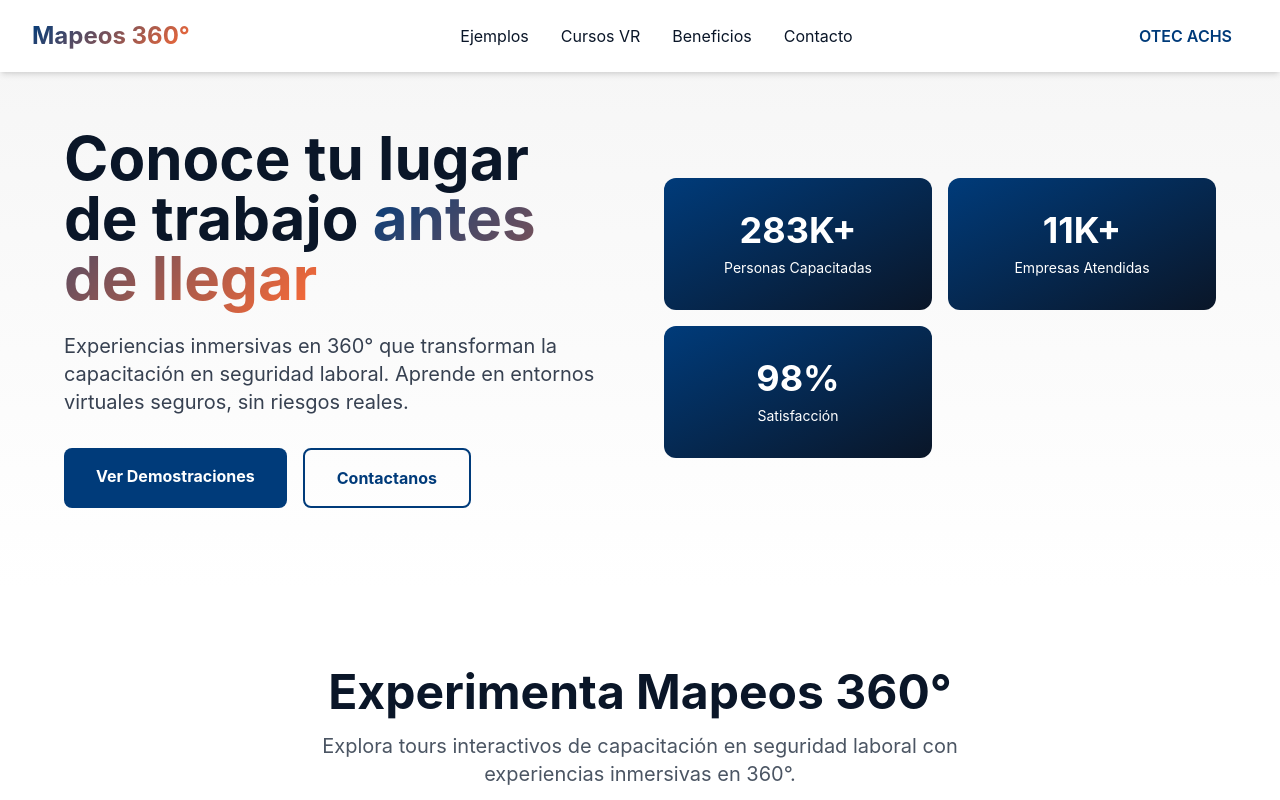
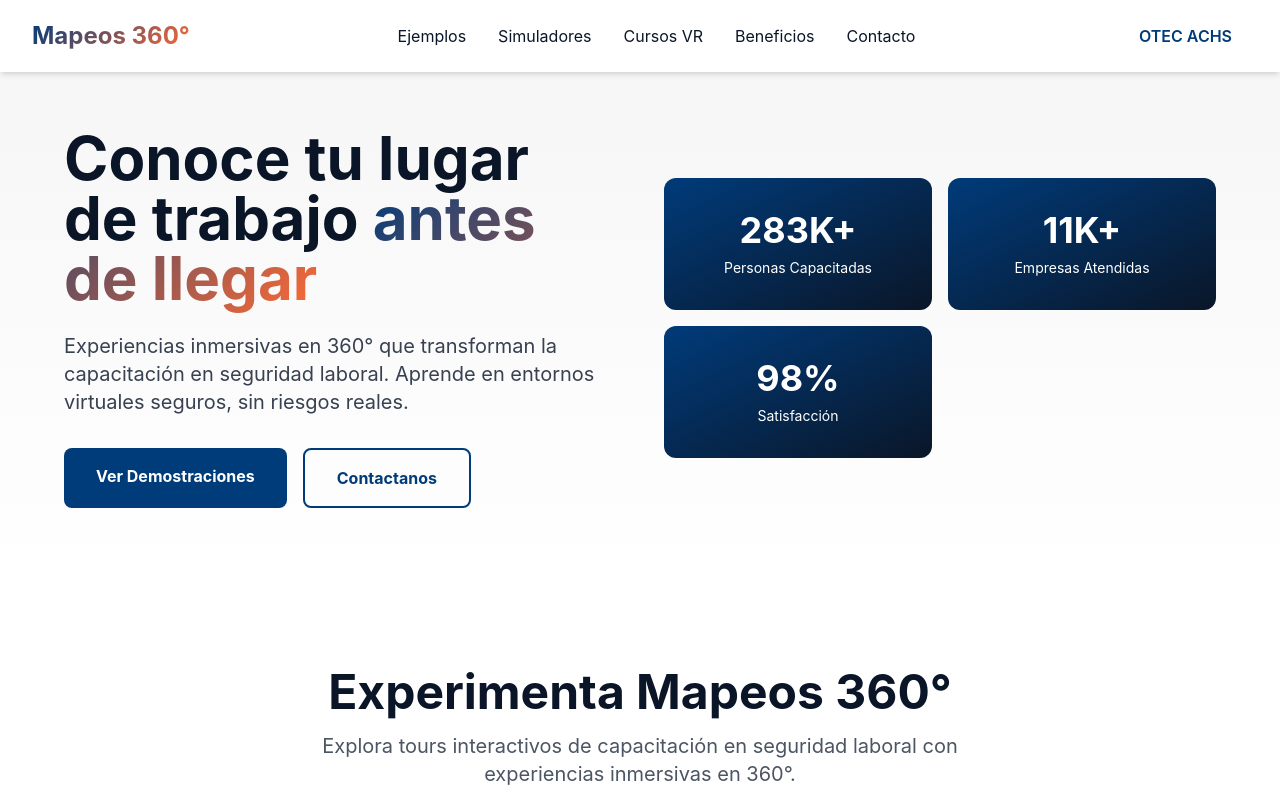
Before and after one commit to estebanparedes4/mapeos360-landing, a Next.js app: page / in a window 1280 px wide. Shown: the top 800 px of the page. Built offline with nearby package versions, Linux system fonts and the light colour scheme.

Commit message:
feat: add simulators link to navigation

```diff
--- a/app/page.tsx
+++ b/app/page.tsx
@@ -248,6 +248,9 @@
             <a href="#ejemplos" className="text-otec-dark hover:text-otec-orange transition">
               Ejemplos
             </a>
+            <a href="#simuladores" className="text-otec-dark hover:text-otec-orange transition">
+              Simuladores
+            </a>
             <a href="#cursos" className="text-otec-dark hover:text-otec-orange transition">
               Cursos VR
             </a>
@@ -383,7 +386,7 @@
       </section>
 
       {/* Simuladores VR - Videos */}
-      <section className="py-20 px-4 sm:px-6 lg:px-8 bg-white">
+      <section id="simuladores" className="py-20 px-4 sm:px-6 lg:px-8 bg-white">
         <div className="max-w-7xl mx-auto">
           <div className="text-center mb-16">
             <h2 className="text-5xl font-bold text-otec-dark mb-4">Simuladores VR en Acción</h2>
```
